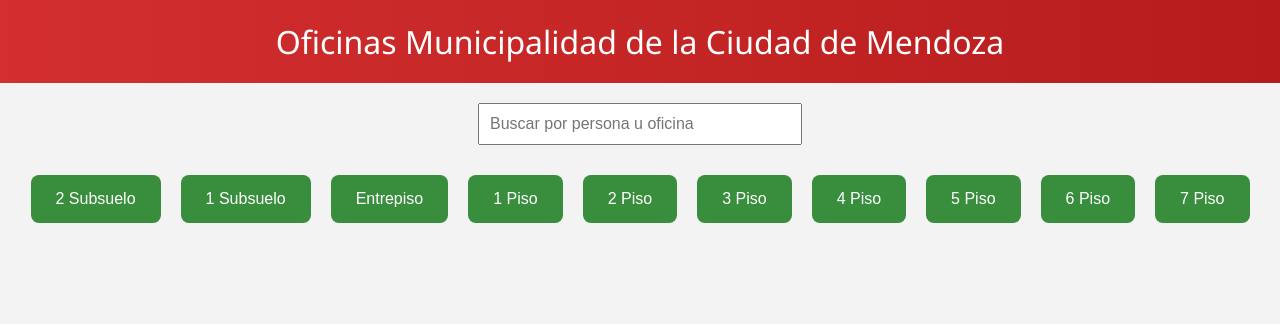
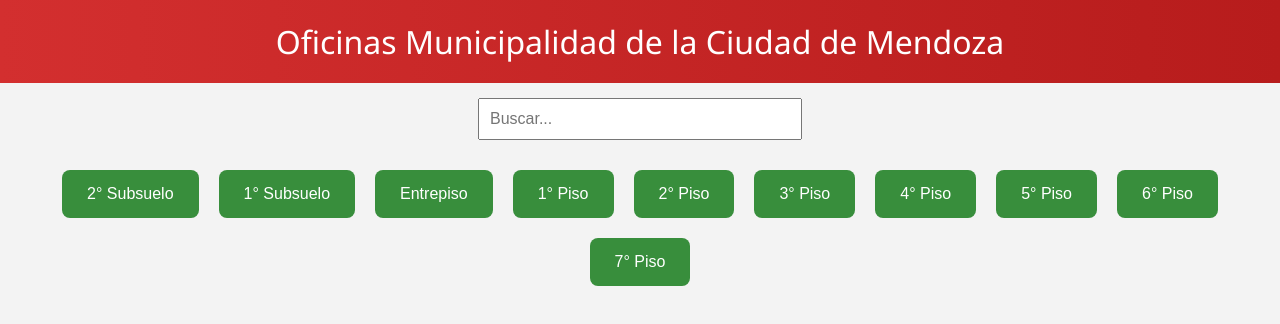
Before and after one commit to heber9292/pisoss, a plain HTML site: page index.html in a window 1280 px wide. Drawn offline with Linux system fonts and the light colour scheme.

Commit message:
Add files via upload

```diff
--- a/datos.json
+++ b/datos.json
@@ -1,5 +1,5 @@
 {
-  "2 Subsuelo": [
+  "2 Piso Subsuelo": [
     "Guardia: 5107",
     "Mayordomía: 5108",
     "Mantenimiento: 5109 / 5110",
@@ -7,7 +7,7 @@
     "Cochera: 5112",
     "Género y Diversidad: 5302"
   ],
-  "1 Subsuelo": [
+  "1 Piso Subsuelo": [
     "Mesa de Entradas: 5134 / 5136 (Miriam)",
     "Catastro: 5123 / 5126 (Sandra 5128) ➝ 5426 (trasladado al 7° piso)",
     "Registro Civil: 5267",
@@ -21,7 +21,7 @@
     "Cochera: 5112",
     "Licencia de Conducir: 5121"
   ],
-  "Entrepiso": [
+  "entrepiso": [
     "Obras Privadas: 5147, 5140",
     "Instalaciones Complementarias: 5147 (5148 Gloria)",
     "Construcciones: 5140, 5137",
@@ -32,7 +32,7 @@
     "Control de Gestión: 5286 / 5423",
     "Call Center: 5344 (Axel 5124, Romi 5452)"
   ],
-  "1 Piso": [
+  "piso1": [
     "Junta Médica: 4495240 (Natalia Lima)",
     "Liquidaciones: 4495217 (Erica Caduto)",
     "Personal: 4495218 (Cristina Zeballos)",
@@ -47,7 +47,7 @@
     "Sistemas: Gaby 5444, Guille Sayges 5264, Claves Pablo Juárez 5264, SIGEMI 5157",
     "Clave de sistemas: 5430"
   ],
-  "2 Piso": [
+  "piso2": [
     "Charly: 5280 (2615418637)",
     "Intendencia: Frodo 5388, Ceci 5271 / Cocina 5224",
     "Gabinete: 5443",
@@ -61,7 +61,7 @@
     "Digesto: 5129 / 5495",
     "Contrataciones y Registros: 5253"
   ],
-  "3 Piso": [
+  "piso3": [
     "Dirección de Salud: 4495205 – 4495202 (Patricia Aldunate) (salud animal: 5264)",
     "Programa Sumar: 4495318 (Laura Villanueva y Florencia Guzmán)",
     "Subsecretaría de Inclusión y Desarrollo Humano: Ana Urrutia, secretaria 5195",
@@ -74,7 +74,7 @@
     "Dirección de Deportes: 5204 – 5337 (Antonio Velasco) (Steffi: 5337)",
     "Ordenamiento Territorial: Javier 5210"
   ],
-  "4 Piso": [
+  "piso4": [
     "Nico Beininga: 5526",
     "Rev. técnica: 4495381 (Juan Aquaviva)",
     "Secretaría de Gobierno: 5462, 5213, 5215 (Graciela)",
@@ -98,8 +98,8 @@
     "Vía Pública: 4495520 – 4495294 (Martín Núñez)",
     "Jorge: 5321"
   ],
-  "5 Piso": [
-       "Gestión Ambiental: 4495252 – 4495250",
+  "piso5": [
+    "Gestión Ambiental: 4495252 – 4495250",
     "Dirección Vivienda: 4495284 – 4495292 – 449(5263 José) (Mariana Osorio)",
     "Paseos: 5399USIM – TEL: 2614188084 (Laurdes Araomera)",
     "Arbolado UCIM: 2614685759",
@@ -112,7 +112,7 @@
     "Secretaría de Infraestructura: Eva 5234 / Agustina 5235 ➝ 5231",
     "Dirección de Obras Públicas: 5230, 5235, 5231, 5237 (Martín Careddú), 5238"
   ],
-  "6 Piso": [
+  "piso6": [
     "YOSEYN: 5254",
     "Dirección de Rentas: Roberto 5417 / Fede 5494 (José: 5402)",
     "Recaudación: 5122 / 4495505 – 4495370 (Jimena Verdi)",
@@ -124,7 +124,7 @@
     "Publicidad y Propaganda adicional: 5342",
     "Número anotado: 5497"
   ],
-  "7 Piso": [
+  "piso7": [
     "Desarrollo Económico: 4495512 (Estela) – 4495457 (Oficina de empleo)",
     "Archivo General y Notificaciones: 4495509",
     "Secretaría de Turismo y Cultura: Mesa de Entradas: 5391",
--- a/index.html
+++ b/index.html
@@ -7,9 +7,9 @@
   <style>
     body {
       font-family: 'Segoe UI', sans-serif;
+      background-color: #f3f3f3;
       margin: 0;
       padding: 0;
-      background-color: #f3f3f3;
       text-align: center;
     }
     header {
@@ -44,39 +44,31 @@
       border: 1px solid #ccc;
       text-align: left;
     }
-    #search-container {
-      margin-top: 20px;
-    }
     #search-input {
       padding: 10px;
       font-size: 1rem;
       width: 300px;
-    }
-    #result {
-      font-weight: bold;
-      margin-top: 10px;
+      margin-top: 15px;
     }
   </style>
 </head>
 <body>
   <header>Oficinas Municipalidad de la Ciudad de Mendoza</header>
 
-  <div id="search-container">
-    <input id="search-input" type="text" placeholder="Buscar por persona u oficina" onkeyup="buscar()" />
-    <div id="result"></div>
-  </div>
+  <input id="search-input" placeholder="Buscar..." onkeyup="buscar()" />
+  <div id="result"></div>
 
   <div class="floor-buttons">
-    <button onclick="mostrar('2 Subsuelo')">2 Subsuelo</button>
-<button onclick="mostrar('1 Subsuelo')">1 Subsuelo</button>
-<button onclick="mostrar('Entrepiso')">Entrepiso</button>
-<button onclick="mostrar('1 Piso')">1 Piso</button>
-<button onclick="mostrar('2 Piso')">2 Piso</button>
-<button onclick="mostrar('3 Piso')">3 Piso</button>
-<button onclick="mostrar('4 Piso')">4 Piso</button>
-<button onclick="mostrar('5 Piso')">5 Piso</button>
-<button onclick="mostrar('6 Piso')">6 Piso</button>
-<button onclick="mostrar('7 Piso')">7 Piso</button>
+    <button onclick="mostrar('2 Piso Subsuelo')">2° Subsuelo</button>
+<button onclick="mostrar('1 Piso Subsuelo')">1° Subsuelo</button>
+<button onclick="mostrar('entrepiso')">Entrepiso</button>
+<button onclick="mostrar('piso1')">1° Piso</button>
+<button onclick="mostrar('piso2')">2° Piso</button>
+<button onclick="mostrar('piso3')">3° Piso</button>
+<button onclick="mostrar('piso4')">4° Piso</button>
+<button onclick="mostrar('piso5')">5° Piso</button>
+<button onclick="mostrar('piso6')">6° Piso</button>
+<button onclick="mostrar('piso7')">7° Piso</button>
   </div>
 
   <div id="floor-data"></div>
@@ -106,7 +98,9 @@
 
     function mostrar(id) {
       if (!cargado || !datos) return;
-      document.querySelectorAll('.floor-info').forEach(div => div.style.display = 'none');
+      document.querySelectorAll('.floor-info').forEach(div => {
+        div.style.display = 'none';
+      });
       const el = document.getElementById(id);
       if (el) el.style.display = 'block';
     }
```
